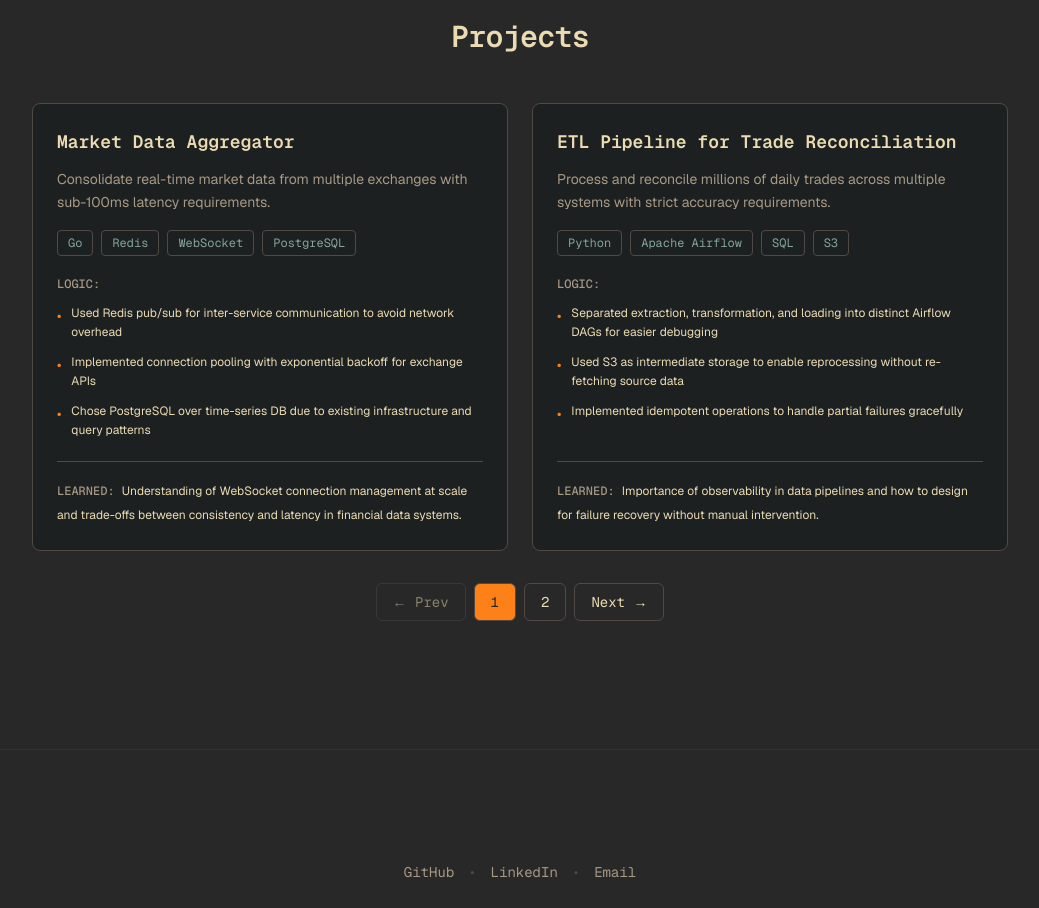
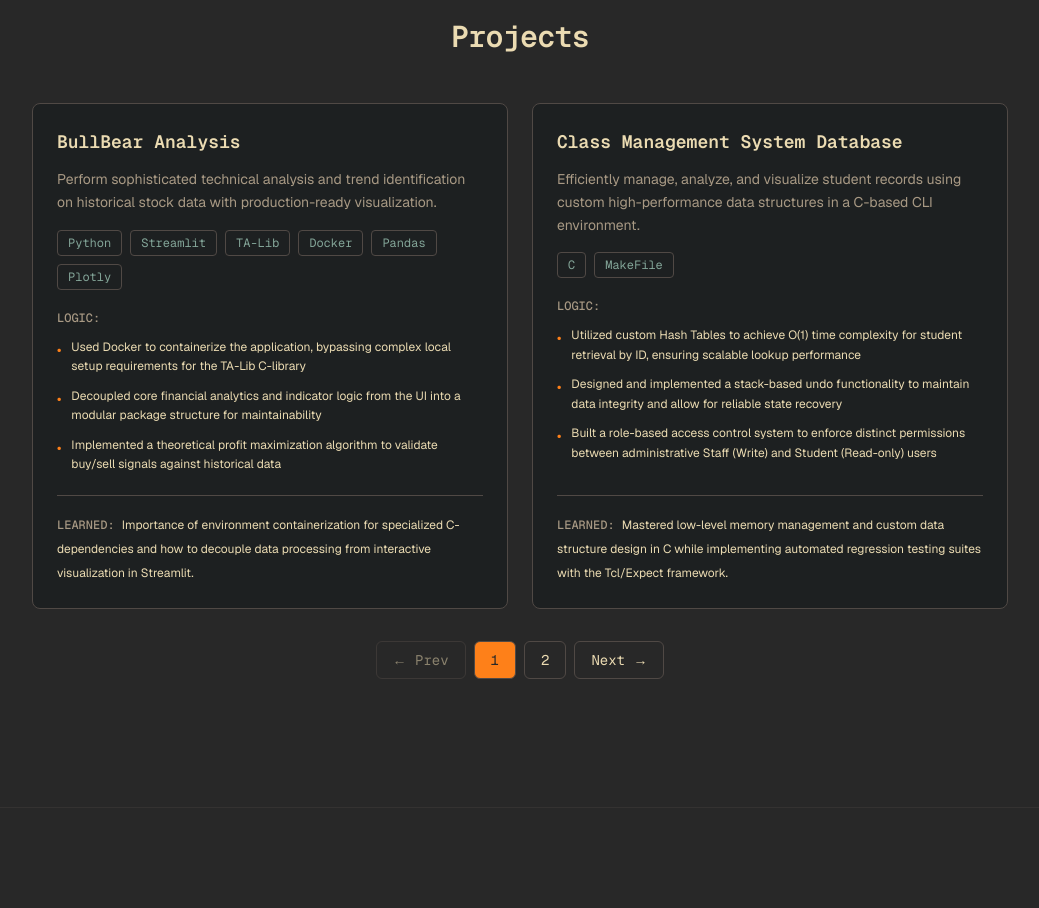
Before and after one commit to ZadeNova/portfolio-website, a Next.js app: page / in a window 1280 px wide. Shown: the part 1320-2228 px from the top of the page, without its empty margins (120-1159 px from the left). Built offline with nearby package versions, Linux system fonts and the light colour scheme.

Commit message:
Updated Projects

```diff
--- a/app/components/Projects.tsx
+++ b/app/components/Projects.tsx
@@ -6,49 +6,58 @@ import ProjectCard from "./ProjectCard";
 export default function Projects() {
 	const projects = [
 		{
-      name: "Market Data Aggregator",
-      problem: "Consolidate real-time market data from multiple exchanges with sub-100ms latency requirements.",
-      techStack: ["Go", "Redis", "WebSocket", "PostgreSQL"],
+			name: "BullBear Analysis",
+			problem:
+				"Perform sophisticated technical analysis and trend identification on historical stock data with production-ready visualization.",
+			techStack: [
+				"Python",
+				"Streamlit",
+				"TA-Lib",
+				"Docker",
+				"Pandas",
+				"Plotly",
+			],
 			decisions: [
-        "Used Redis pub/sub for inter-service communication to avoid network overhead",
-        "Implemented connection pooling with exponential backoff for exchange APIs",
-        "Chose PostgreSQL over time-series DB due to existing infrastructure and query patterns"
+				"Used Docker to containerize the application, bypassing complex local setup requirements for the TA-Lib C-library",
+				"Decoupled core financial analytics and indicator logic from the UI into a modular package structure for maintainability",
+				"Implemented a theoretical profit maximization algorithm to validate buy/sell signals against historical data",
 			],
-      learned: "Understanding of WebSocket connection management at scale and trade-offs between consistency and latency in financial data systems."
+			learned:
+				"Importance of environment containerization for specialized C-dependencies and how to decouple data processing from interactive visualization in Streamlit.",
 		},
 		{
-      name: "ETL Pipeline for Trade Reconciliation",
-      problem: "Process and reconcile millions of daily trades across multiple systems with strict accuracy requirements.",
-      techStack: ["Python", "Apache Airflow", "SQL", "S3"],
+			name: "Class Management System Database",
+			problem:
+				"Efficiently manage, analyze, and visualize student records using custom high-performance data structures in a C-based CLI environment.",
+			techStack: ["C", "MakeFile"],
 			decisions: [
-        "Separated extraction, transformation, and loading into distinct Airflow DAGs for easier debugging",
-        "Used S3 as intermediate storage to enable reprocessing without re-fetching source data",
-        "Implemented idempotent operations to handle partial failures gracefully"
+				"Utilized custom Hash Tables to achieve O(1) time complexity for student retrieval by ID, ensuring scalable lookup performance",
+				"Designed and implemented a stack-based undo functionality to maintain data integrity and allow for reliable state recovery",
+				"Built a role-based access control system to enforce distinct permissions between administrative Staff (Write) and Student (Read-only) users",
 			],
-      learned: "Importance of observability in data pipelines and how to design for failure recovery without manual intervention."
+			learned:
+				"Mastered low-level memory management and custom data structure design in C while implementing automated regression testing suites with the Tcl/Expect framework.",
 		},
 		{
-      name: "High-Frequency Web Scraper",
-      problem: "Monitor price changes across e-commerce sites while respecting rate limits and avoiding detection.",
-      techStack: ["Python", "Scrapy", "Docker", "PostgreSQL"],
+			name: "TickerLens",
+			problem:
+				"Develop a lightweight, one-stop financial analysis web app providing delayed(15-30min) stock metrics and a price chart",
+			techStack: [
+				"Next.js",
+				"FastAPI",
+				"Python",
+				"TailwindCSS",
+				"yfinance",
+				"Recharts",
+			],
 			decisions: [
-        "Rotated user agents and IP addresses using proxy pools to distribute load",
-        "Implemented exponential backoff with jitter to respect rate limits dynamically",
-        "Used Scrapy's built-in caching to avoid redundant requests"
+				"Implemented a benchmark comparison engine to calculate and track ticker performance against the S&P 500 (^GSPC) across YTD, 1Y, 3Y, and 5Y timeframes",
+				"Utilized Pydantic models to enforce strict schema validation for stock, ETF, and historical price data, ensuring type safety between the Python backend and Next.js frontend",
+				"Developed a custom date-alignment algorithm using pytz and relativedelta to accurately map historical price points to nearest trading days relative to US market hours",
 			],
-      learned: "Balancing efficiency with ethical scraping practices and understanding how to scale scraping infrastructure cost-effectively."
+			learned:
+				"Gained deep experience in full-stack orchestration, focusing on type-safe API design with Pydantic and interactive data visualization with Recharts.",
 		},
-    {
-      name: "Order Matching Engine",
-      problem: "Match buy and sell orders for a trading system with strict ordering guarantees and low latency.",
-      techStack: ["Rust", "PostgreSQL", "gRPC"],
-      decisions: [
-        "Used PostgreSQL's SERIALIZABLE isolation level to ensure order matching correctness",
-        "Implemented order book as in-memory data structure with periodic persistence",
-        "Chose Rust for critical path to minimize latency in matching logic"
-      ],
-      learned: "Trade-offs between database consistency guarantees and performance, and when to use in-memory state with eventual persistence."
-    }
 	];
 
 	const [currentPage, setCurrentPage] = useState(1);
@@ -62,7 +71,9 @@ export default function Projects() {
 	const goToPage = (page: number) => {
 		setCurrentPage(page);
 		// Scroll to top of projects section
-    document.getElementById("projects")?.scrollIntoView({ behavior: "smooth", block: "start" });
+		document
+			.getElementById("projects")
+			?.scrollIntoView({ behavior: "smooth", block: "start" });
 	};
 
 	return (
```
Lines whose indentation alone changed are shown as unchanged.
